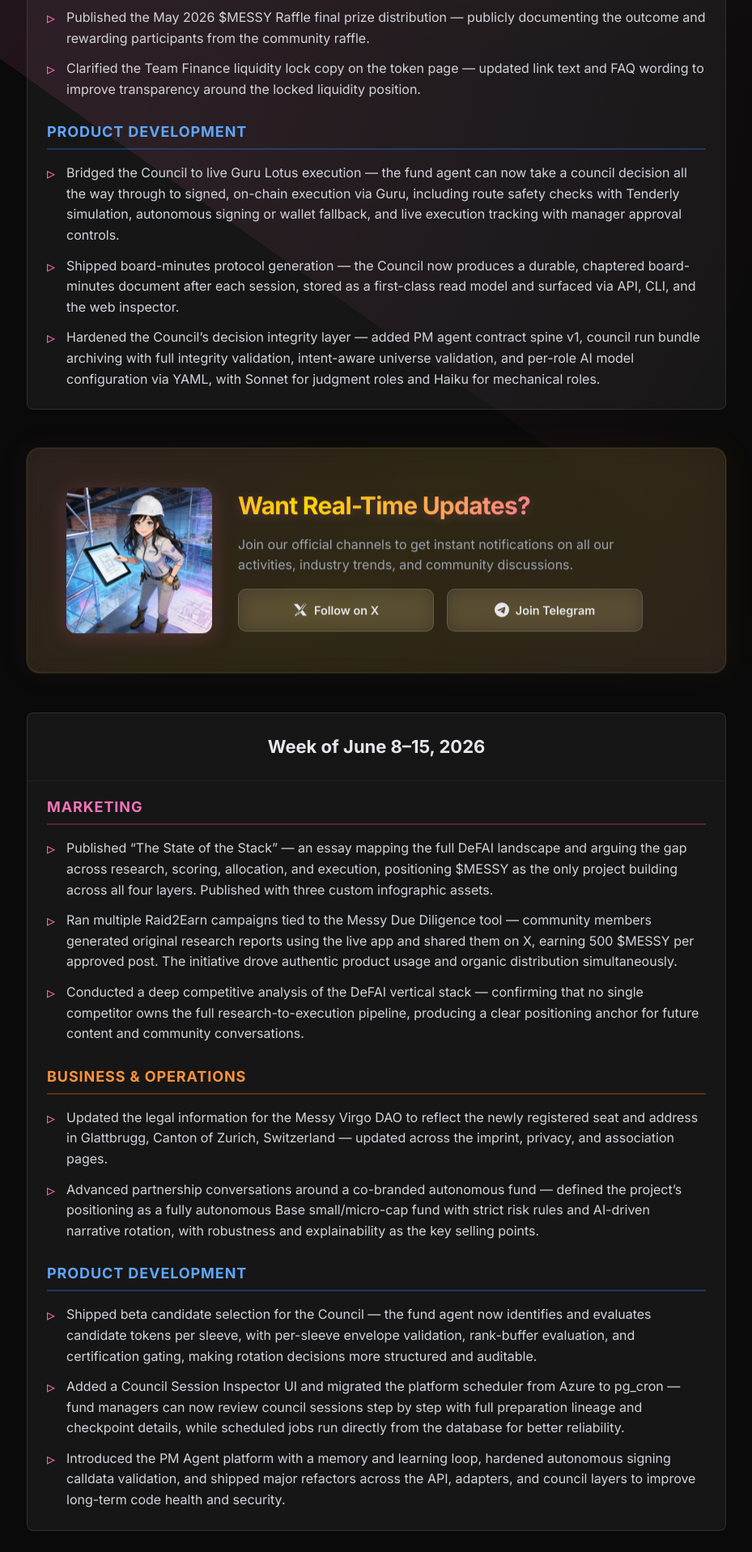
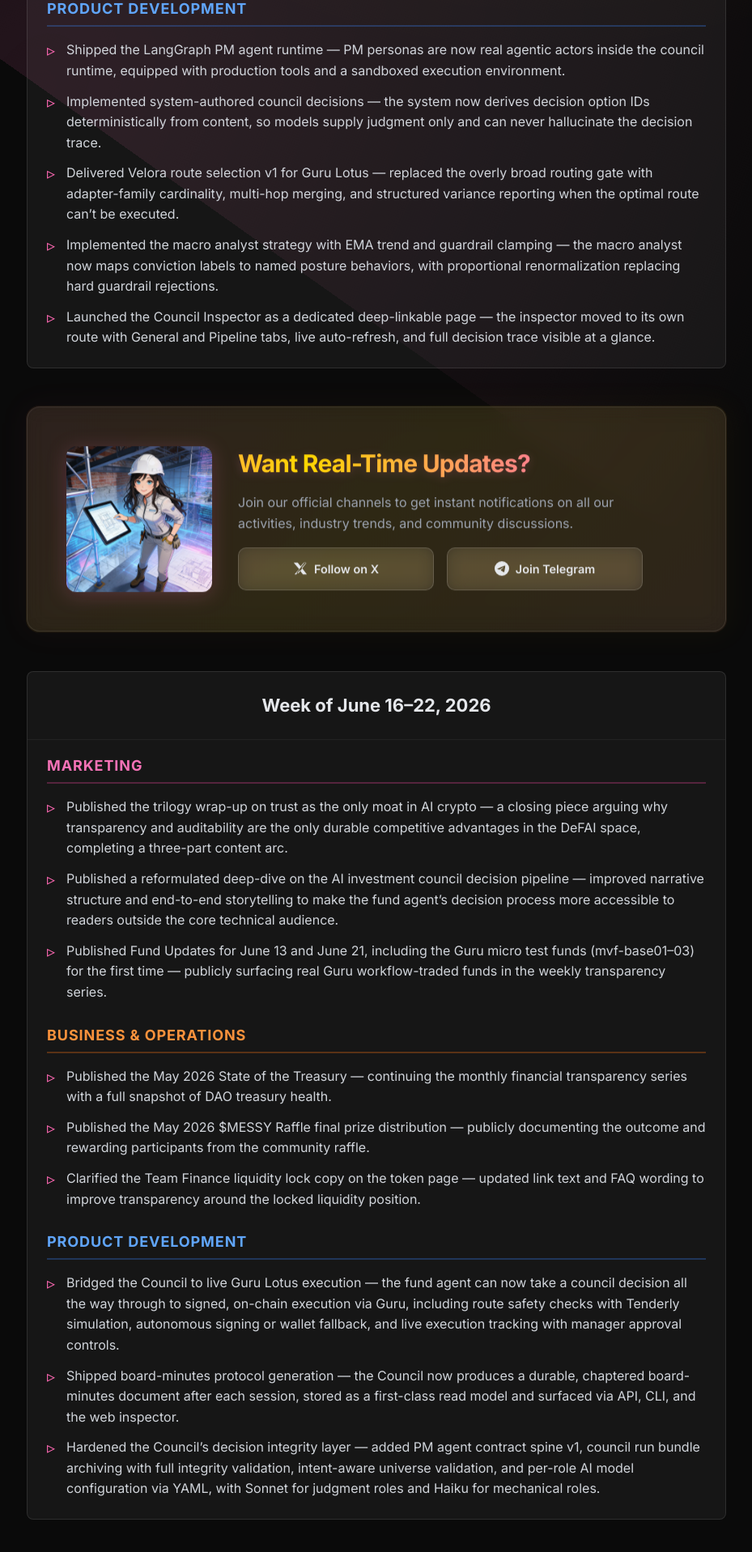
Before and after one commit to messyvirgo-coin/messyvirgo-com, an Eleventy site: page about/buildlog.html in a window 1280 px wide. Shown: the part 880-2797 px from the top of the page at 81% size, without its empty margins (175-1104 px from the left). Built offline with nearby package versions, Linux system fonts and the light colour scheme; Eleventy itself is replaced by a stand-in of ours; files that its build step writes are made by us from their sources.

Commit message:
Add build log for the week of June 23–29, 2026.

```diff
--- a/about/buildlog.html
+++ b/about/buildlog.html
@@ -100,32 +100,29 @@ permalink: /buildlog.html
       </section>
 
       <div class="buildlog-timeline text-left">
-        <div class="buildlog-entry fade-in" data-week="Jun 16-22, 2026">
-          <div class="mv-card buildlog-entry-card">
-            <div class="buildlog-entry-header">
-              <div class="buildlog-entry-title">
-                <div class="buildlog-entry-week">
-                  Week of June 16–22, 2026
-                </div>
-              </div>
-            </div>
-            <div class="buildlog-entry-content">
-              <div class="buildlog-entry-body">
-                <div class="mb-6">
-                  <h4
-                    class="text-pink-400 font-bold mb-2 uppercase text-xs tracking-wider"
-                  >
-                    Marketing
-                  </h4>
-                  <ul>
-                    <li>
-                      Published the trilogy wrap-up on trust as the only moat in AI crypto &mdash; a closing piece arguing why transparency and auditability are the only durable competitive advantages in the DeFAI space, completing a three-part content arc.
-                    </li>
-                    <li>
-                      Published a reformulated deep-dive on the AI investment council decision pipeline &mdash; improved narrative structure and end-to-end storytelling to make the fund agent&rsquo;s decision process more accessible to readers outside the core technical audience.
-                    </li>
-                    <li>
-                      Published Fund Updates for June 13 and June 21, including the Guru micro test funds (mvf-base01&ndash;03) for the first time &mdash; publicly surfacing real Guru workflow-traded funds in the weekly transparency series.
+        <div class="buildlog-entry fade-in" data-week="Jun 23-29, 2026">
+          <div class="mv-card buildlog-entry-card">
+            <div class="buildlog-entry-header">
+              <div class="buildlog-entry-title">
+                <div class="buildlog-entry-week">
+                  Week of June 23–29, 2026
+                </div>
+              </div>
+            </div>
+            <div class="buildlog-entry-content">
+              <div class="buildlog-entry-body">
+                <div class="mb-6">
+                  <h4
+                    class="text-pink-400 font-bold mb-2 uppercase text-xs tracking-wider"
+                  >
+                    Marketing
+                  </h4>
+                  <ul>
+                    <li>
+                      Published the Fund Update for the week of June 27 &mdash; including council session highlights, time-weighted returns, and a cleaned-up template that accurately reflects live Guru fund activity.
+                    </li>
+                    <li>
+                      Identified the Social Score as our weakest DD KPI and defined a 90-day strategy to address it &mdash; shifting the community from high-volume, low-trust accounts to fewer, clearly human, higher-trust accounts, with measurable improvements in engagement depth and scam-risk metrics.
                     </li>
                   </ul>
                 </div>
@@ -137,31 +134,34 @@ permalink: /buildlog.html
                   </h4>
                   <ul>
                     <li>
-                      Published the May 2026 State of the Treasury &mdash; continuing the monthly financial transparency series with a full snapshot of DAO treasury health.
-                    </li>
-                    <li>
-                      Published the May 2026 $MESSY Raffle final prize distribution &mdash; publicly documenting the outcome and rewarding participants from the community raffle.
-                    </li>
-                    <li>
-                      Clarified the Team Finance liquidity lock copy on the token page &mdash; updated link text and FAQ wording to improve transparency around the locked liquidity position.
-                    </li>
-                  </ul>
-                </div>
-                <div>
-                  <h4
-                    class="text-blue-400 font-bold mb-2 uppercase text-xs tracking-wider"
-                  >
-                    Product Development
-                  </h4>
-                  <ul>
-                    <li>
-                      Bridged the Council to live Guru Lotus execution &mdash; the fund agent can now take a council decision all the way through to signed, on-chain execution via Guru, including route safety checks with Tenderly simulation, autonomous signing or wallet fallback, and live execution tracking with manager approval controls.
-                    </li>
-                    <li>
-                      Shipped board-minutes protocol generation &mdash; the Council now produces a durable, chaptered board-minutes document after each session, stored as a first-class read model and surfaced via API, CLI, and the web inspector.
-                    </li>
-                    <li>
-                      Hardened the Council&rsquo;s decision integrity layer &mdash; added PM agent contract spine v1, council run bundle archiving with full integrity validation, intent-aware universe validation, and per-role AI model configuration via YAML, with Sonnet for judgment roles and Haiku for mechanical roles.
+                      Designed the fee and token flywheel model &mdash; mapped the full money flow, including Guru&rsquo;s fee, the Messy AI fund fee layer with an X% NAV-in-MESSY alignment requirement, and the MESSY transaction tax, establishing a defensible revenue and value-capture structure.
+                    </li>
+                    <li>
+                      Evaluating a new legal entity structure in which the Swiss association serves as the DAO and reputation anchor, and a separate limited-liability fund-agent operating entity manages costs and risk exposure.
+                    </li>
+                  </ul>
+                </div>
+                <div>
+                  <h4
+                    class="text-blue-400 font-bold mb-2 uppercase text-xs tracking-wider"
+                  >
+                    Product Development
+                  </h4>
+                  <ul>
+                    <li>
+                      Shipped the LangGraph PM agent runtime &mdash; PM personas are now real agentic actors inside the council runtime, equipped with production tools and a sandboxed execution environment.
+                    </li>
+                    <li>
+                      Implemented system-authored council decisions &mdash; the system now derives decision option IDs deterministically from content, so models supply judgment only and can never hallucinate the decision trace.
+                    </li>
+                    <li>
+                      Delivered Velora route selection v1 for Guru Lotus &mdash; replaced the overly broad routing gate with adapter-family cardinality, multi-hop merging, and structured variance reporting when the optimal route can&rsquo;t be executed.
+                    </li>
+                    <li>
+                      Implemented the macro analyst strategy with EMA trend and guardrail clamping &mdash; the macro analyst now maps conviction labels to named posture behaviors, with proportional renormalization replacing hard guardrail rejections.
+                    </li>
+                    <li>
+                      Launched the Council Inspector as a dedicated deep-linkable page &mdash; the inspector moved to its own route with General and Pipeline tabs, live auto-refresh, and full decision trace visible at a glance.
                     </li>
                   </ul>
                 </div>
@@ -218,6 +218,76 @@ permalink: /buildlog.html
           </div>
         </section>
 
+        <div class="buildlog-entry fade-in" data-week="Jun 16-22, 2026">
+          <div class="mv-card buildlog-entry-card">
+            <div class="buildlog-entry-header">
+              <div class="buildlog-entry-title">
+                <div class="buildlog-entry-week">
+                  Week of June 16–22, 2026
+                </div>
+              </div>
+            </div>
+            <div class="buildlog-entry-content">
+              <div class="buildlog-entry-body">
+                <div class="mb-6">
+                  <h4
+                    class="text-pink-400 font-bold mb-2 uppercase text-xs tracking-wider"
+                  >
+                    Marketing
+                  </h4>
+                  <ul>
+                    <li>
+                      Published the trilogy wrap-up on trust as the only moat in AI crypto &mdash; a closing piece arguing why transparency and auditability are the only durable competitive advantages in the DeFAI space, completing a three-part content arc.
+                    </li>
+                    <li>
+                      Published a reformulated deep-dive on the AI investment council decision pipeline &mdash; improved narrative structure and end-to-end storytelling to make the fund agent&rsquo;s decision process more accessible to readers outside the core technical audience.
+                    </li>
+                    <li>
+                      Published Fund Updates for June 13 and June 21, including the Guru micro test funds (mvf-base01&ndash;03) for the first time &mdash; publicly surfacing real Guru workflow-traded funds in the weekly transparency series.
+                    </li>
+                  </ul>
+                </div>
+                <div class="mb-6">
+                  <h4
+                    class="text-orange-400 font-bold mb-2 uppercase text-xs tracking-wider"
+                  >
+                    Business &amp; Operations
+                  </h4>
+                  <ul>
+                    <li>
+                      Published the May 2026 State of the Treasury &mdash; continuing the monthly financial transparency series with a full snapshot of DAO treasury health.
+                    </li>
+                    <li>
+                      Published the May 2026 $MESSY Raffle final prize distribution &mdash; publicly documenting the outcome and rewarding participants from the community raffle.
+                    </li>
+                    <li>
+                      Clarified the Team Finance liquidity lock copy on the token page &mdash; updated link text and FAQ wording to improve transparency around the locked liquidity position.
+                    </li>
+                  </ul>
+                </div>
+                <div>
+                  <h4
+                    class="text-blue-400 font-bold mb-2 uppercase text-xs tracking-wider"
+                  >
+                    Product Development
+                  </h4>
+                  <ul>
+                    <li>
+                      Bridged the Council to live Guru Lotus execution &mdash; the fund agent can now take a council decision all the way through to signed, on-chain execution via Guru, including route safety checks with Tenderly simulation, autonomous signing or wallet fallback, and live execution tracking with manager approval controls.
+                    </li>
+                    <li>
+                      Shipped board-minutes protocol generation &mdash; the Council now produces a durable, chaptered board-minutes document after each session, stored as a first-class read model and surfaced via API, CLI, and the web inspector.
+                    </li>
+                    <li>
+                      Hardened the Council&rsquo;s decision integrity layer &mdash; added PM agent contract spine v1, council run bundle archiving with full integrity validation, intent-aware universe validation, and per-role AI model configuration via YAML, with Sonnet for judgment roles and Haiku for mechanical roles.
+                    </li>
+                  </ul>
+                </div>
+              </div>
+            </div>
+          </div>
+        </div>
+
         <div class="buildlog-entry fade-in" data-week="Jun 8-15, 2026">
           <div class="mv-card buildlog-entry-card">
             <div class="buildlog-entry-header">
--- a/sitemap.xml.njk
+++ b/sitemap.xml.njk
@@ -87,7 +87,7 @@ eleventyExcludeFromCollections: true
     <!-- Build Log -->
     <url>
         <loc>https://www.messyvirgo.com/buildlog.html</loc>
-        <lastmod>2026-06-22</lastmod>
+        <lastmod>2026-06-29</lastmod>
         <changefreq>weekly</changefreq>
         <priority>0.8</priority>
     </url>
```
